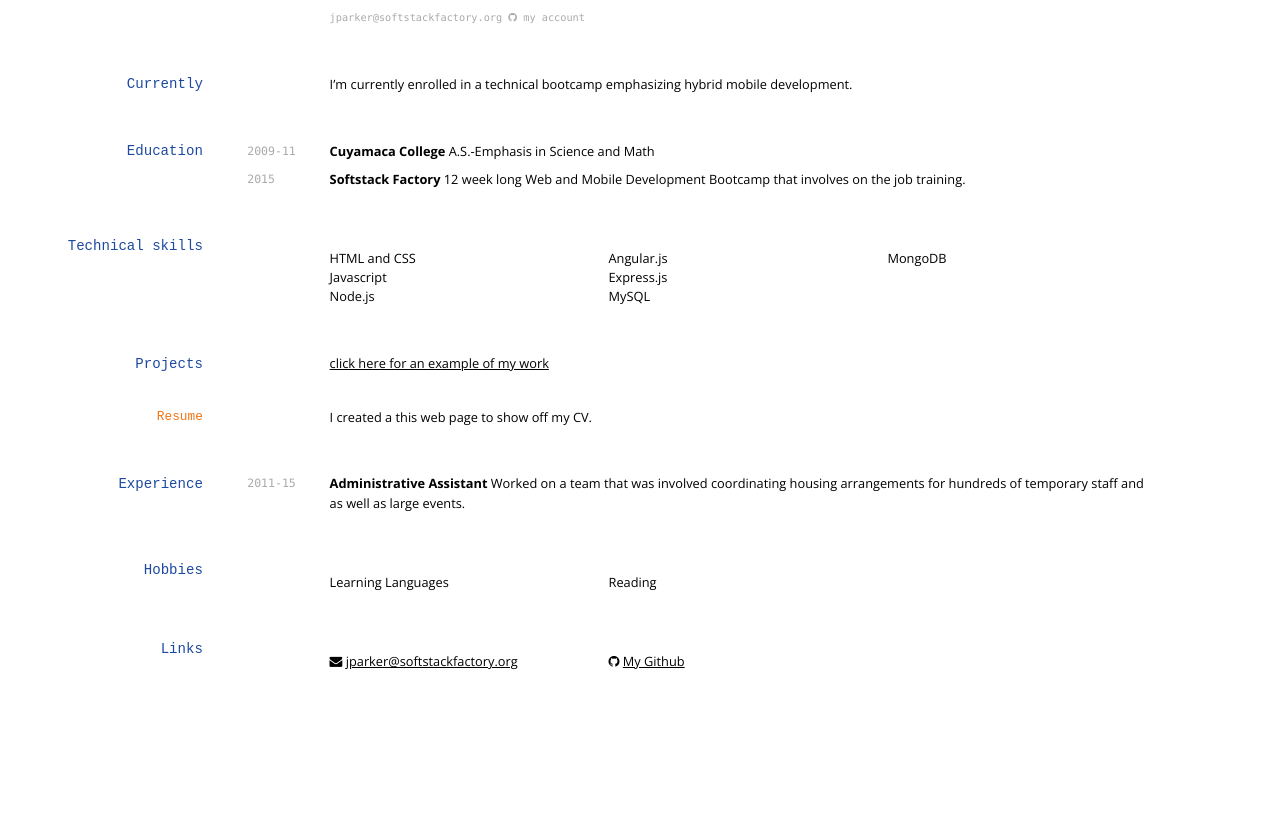
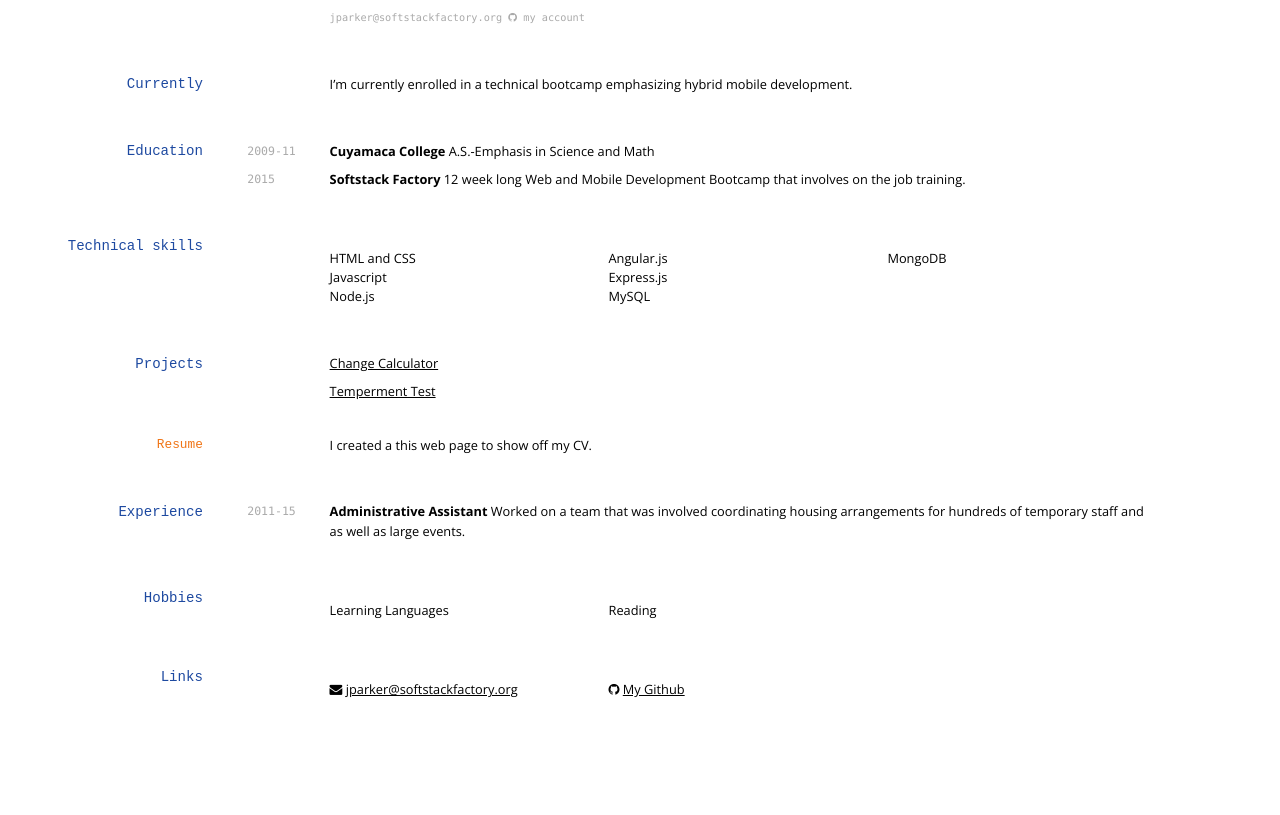
Before and after one commit to jparkerssf/jparkerssf.github.io, a Jekyll site: the page built from index.md, in a window 1280 px wide. Shown: the part 121-936 px from the top of the page. Built offline with Jekyll 4.4.1, drawn with Linux system fonts in a browser that asks for light colours; nearby versions of some CDN libraries; before the commit the page ends 908 px from its top, so only the background shows below that.

Commit message:
new image

```diff
--- a/index.md
+++ b/index.md
@@ -41,7 +41,11 @@ __Softstack Factory__ 12 week long Web and Mobile Development Bootcamp that invo
 * MongoDB
 
 ## Projects
-<a href="http://codepen.io/jadtheparker/pen/wWWRBK">click here for an example of my work </a>
+<a href="http://codepen.io/jadtheparker/pen/wWWRBK">Change Calculator </a>
+
+
+<a href="https://ionicapp2-jadtheparker.c9users.io/#/">Temperment Test </a>
+
 
 ### Resume
 
```
Also changed, not shown: 1 other file.
